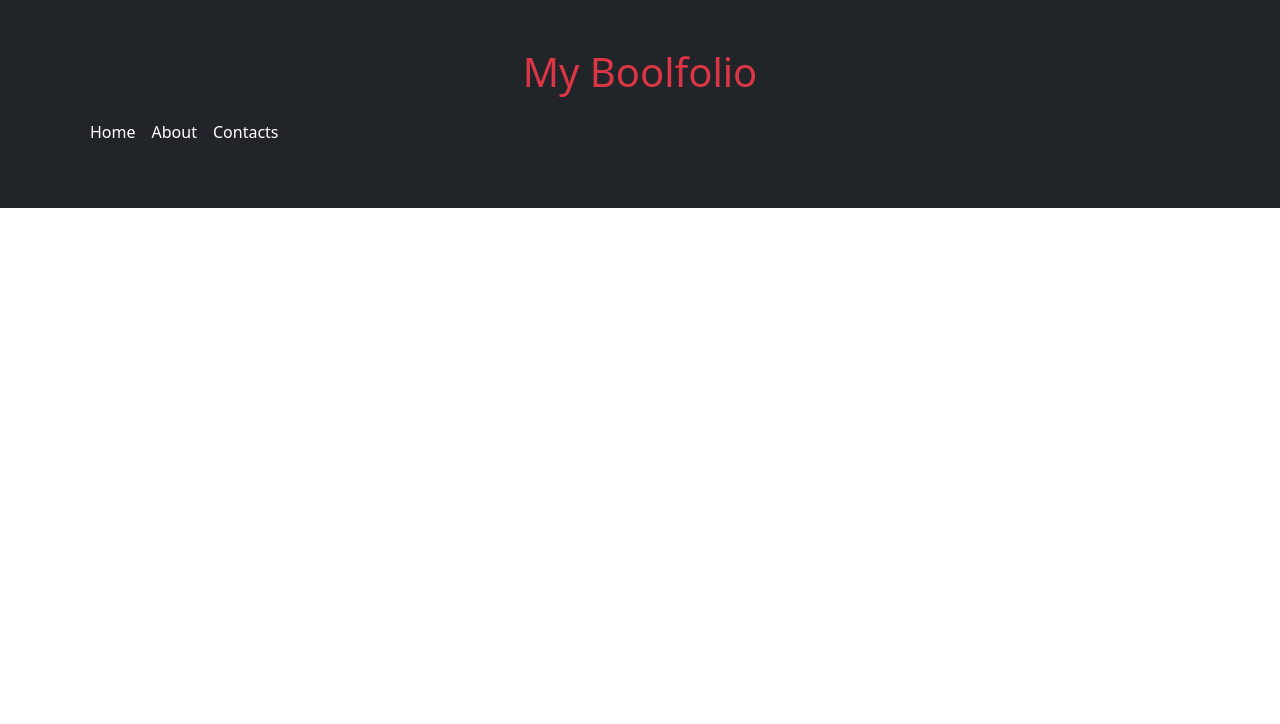
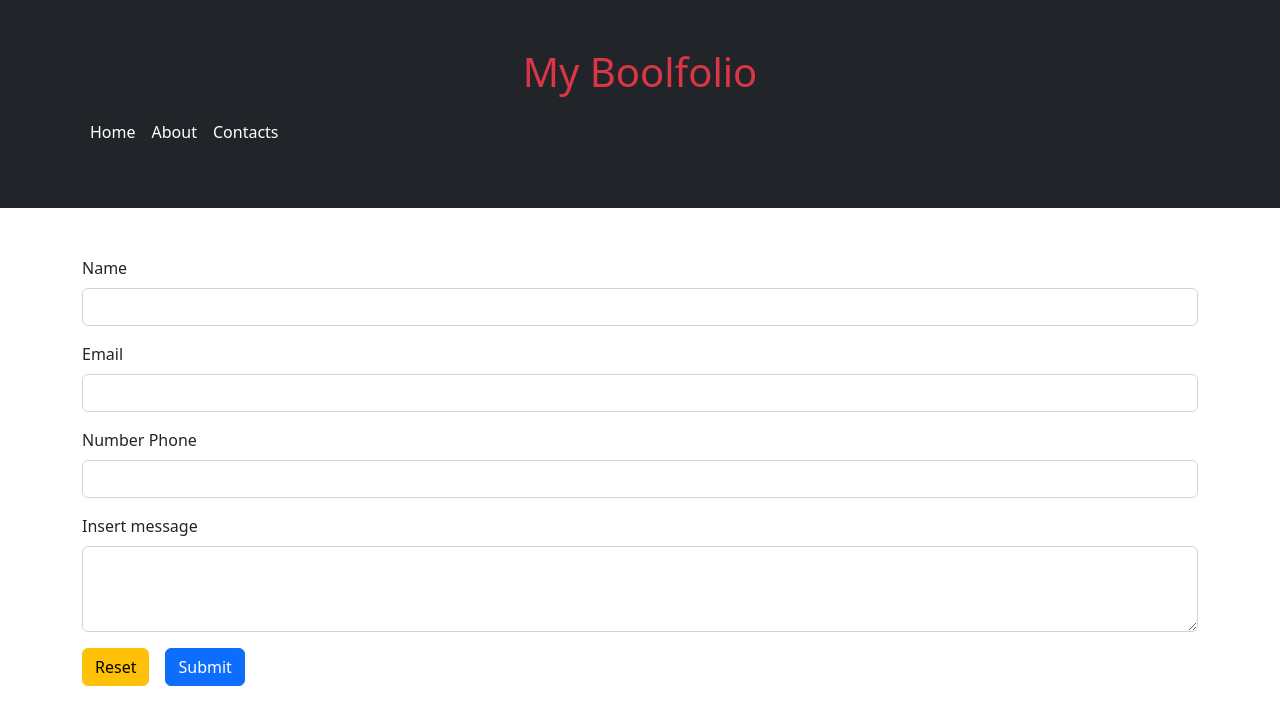
Before and after one commit to giuseppesciacca/vite-boolfolio, a Vue app: page /contacts in a window 1280 px wide. Shown: the top 724 px of the page. Built offline with nearby package versions, Linux system fonts and the light colour scheme.

Commit message:
ADD contacts view

```diff
--- a/src/pages/AppContact.vue
+++ b/src/pages/AppContact.vue
@@ -5,8 +5,28 @@ export default {
 </script>
 
 <template>
-    <div>
+    <div class="container py-5">
+        <form action="" method="post">
+            <div class="mb-3">
+                <label for="" class="form-label">Name</label>
+                <input type="text" name="" id="" class="form-control" placeholder="" aria-describedby="helpId" required>
+            </div>
+            <div class="mb-3">
+                <label for="" class="form-label">Email</label>
+                <input type="email" name="" id="" class="form-control" placeholder="" aria-describedby="helpId" required>
+            </div>
+            <div class="mb-3">
+                <label for="" class="form-label">Number Phone</label>
+                <input type="text" name="" id="" class="form-control" placeholder="" aria-describedby="helpId">
+            </div>
+            <div class="mb-3">
+                <label for="" class="form-label">Insert message</label>
+                <textarea class="form-control" name="" id="" rows="3" required></textarea>
+            </div>
 
+            <button type="reset" class="btn btn-warning me-3">Reset</button>
+            <button type="submit" class="btn btn-primary">Submit</button>
+        </form>
     </div>
 </template>
 
```
